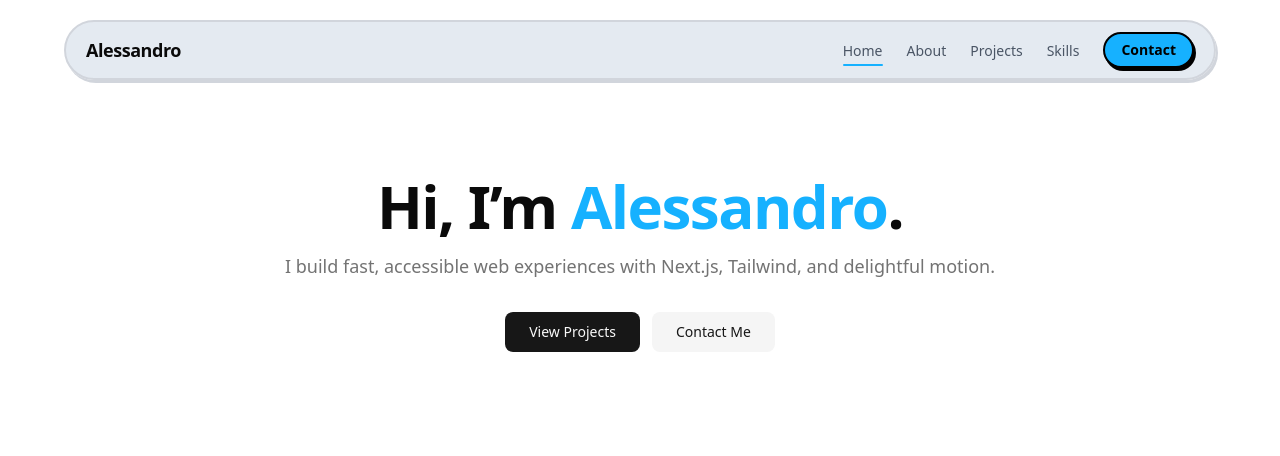
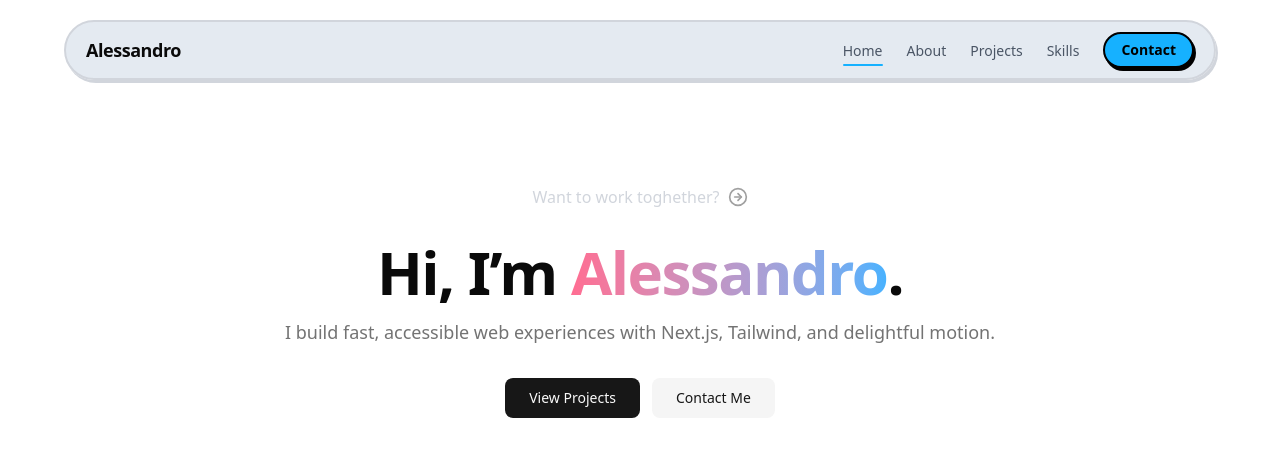
Before and after one commit to alessandro-arg/portfolio-2.0, a Next.js app: page / in a window 1280 px wide. Shown: the top 456 px of the page. Built offline with nearby package versions, Linux system fonts and the light colour scheme.

Commit message:
update: did some small changes to the hero section

```diff
--- a/components/sections/Hero.tsx
+++ b/components/sections/Hero.tsx
@@ -4,6 +4,8 @@ import { motion } from "framer-motion";
 import { Button } from "@/components/ui/button";
 import { useEffect, useRef } from "react";
 import { gsap } from "gsap";
+
+import { CircleArrowRight } from "lucide-react";
 
 export default function Hero() {
   const ringRef = useRef<HTMLDivElement>(null);
@@ -23,14 +25,27 @@ export default function Hero() {
         ref={ringRef}
         className="pointer-events-none absolute inset-0 [mask-image:radial-gradient(600px_circle_at_50%_50%,#000_10%,transparent_60%)]"
       />
+      <motion.div
+        className="mx-auto mb-6 w-fit rounded-full flex items-center justify-center gap-2 py-2 px-4 bg-background-100 border-1 border-[#ffffff25] text-[#a0a0a0] text-base font-medium"
+        initial={{ y: 20, opacity: 0 }}
+        animate={{ y: 0, opacity: 1 }}
+        transition={{ delay: 0.5, type: "spring", stiffness: 50 }}
+      >
+        <span className="text-gray-300">Want to work toghether?</span>
+        <CircleArrowRight size={20} />
+      </motion.div>
       <div className="mx-auto max-w-4xl text-center">
         <motion.h1
           className="text-4xl font-bold tracking-tight md:text-6xl"
           initial={{ y: 20, opacity: 0 }}
           animate={{ y: 0, opacity: 1 }}
-          transition={{ type: "spring", stiffness: 80 }}
+          transition={{ type: "spring", stiffness: 60 }}
         >
-          Hi, I’m <span className="text-[#16b1ff]">Alessandro</span>.
+          Hi, I’m{" "}
+          <span className="bg-gradient-to-r from-[#ff6d92] to-[#45b2ff] bg-clip-text text-transparent">
+            Alessandro
+          </span>
+          .
         </motion.h1>
         <motion.p
           className="mt-4 text-muted-foreground md:text-lg"
```
